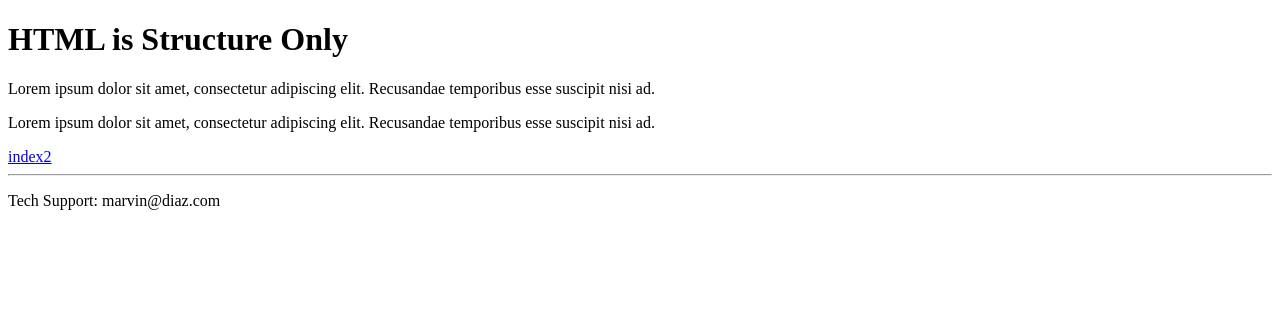
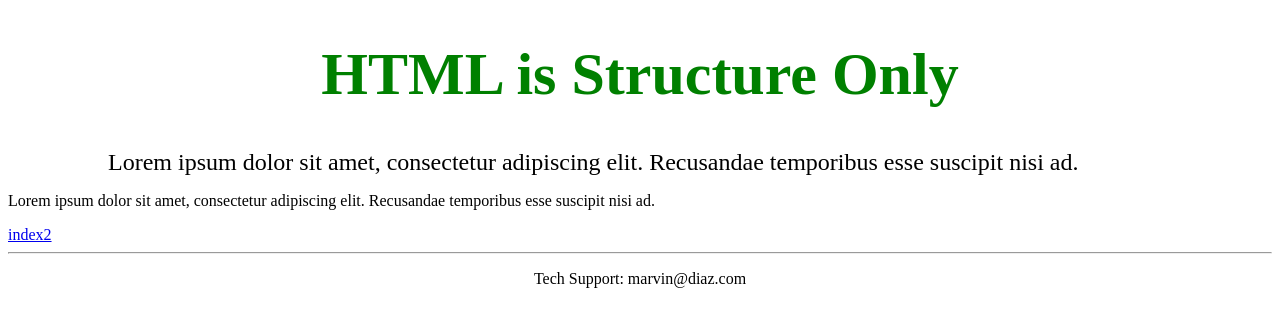
Before and after one commit to marvindiazjr/coursera, a plain HTML site: page index2.html in a window 1280 px wide. Drawn offline with Linux system fonts and the light colour scheme.

Commit message:
edited index1 and made index2

```diff
--- a/index2.html
+++ b/index2.html
@@ -1,16 +1,17 @@
 <!DOCTYPE html>
 <html lang="en">
   <head>
-    <title>My Website</title>
+    <title>HTML is Structure Only (After)</title>
   </head>
   <body>
-        <h1>HTML is Structure Only</h1>
-        <p>Lorem ipsum dolor sit amet, consectetur adipiscing elit. Recusandae temporibus esse suscipit nisi ad.</p>
+        <h1 style="color: green; font-size: 60px; text-align: center;">HTML is Structure Only</h1>
+        <p style="margin: 0 100px 0 100px; font-size: 1.5em;">Lorem ipsum dolor sit amet, consectetur adipiscing elit. Recusandae temporibus esse suscipit nisi ad.</p>
         <p>Lorem ipsum dolor sit amet, consectetur adipiscing elit. Recusandae temporibus esse suscipit nisi ad.</p>
         <a href="index.html">index2</a>
         <footer>
         <hr>
-        <p>Tech Support: marvin@diaz.com</p>
+        <p style="text-align: center;"
+        onclick="alert('EMAILING US IS USELESS');">Tech Support: marvin@diaz.com</p>
         </footer>
   </body>
 </html>
```
Also changed, not shown: index.html (+1 -0 lines).
